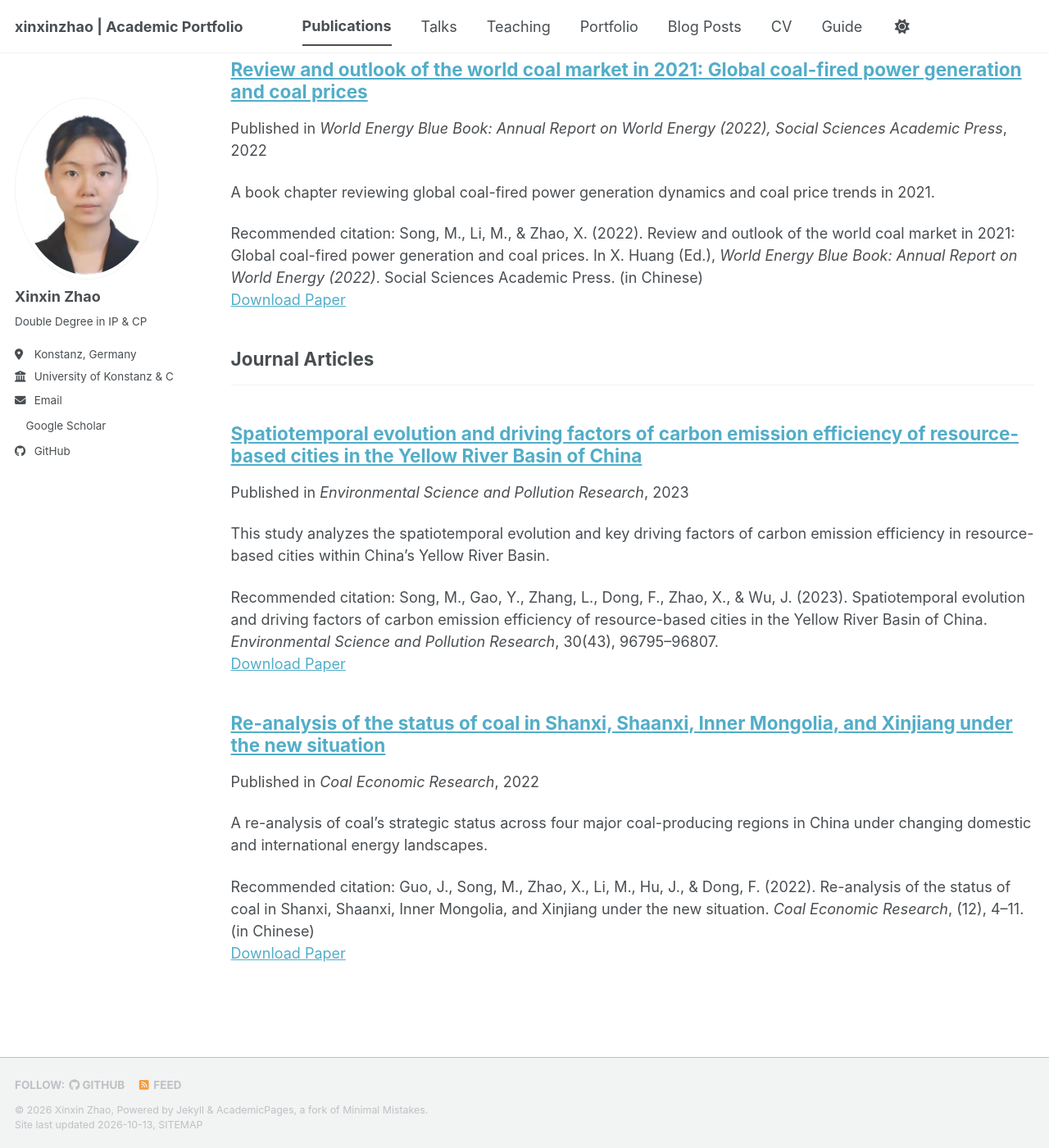
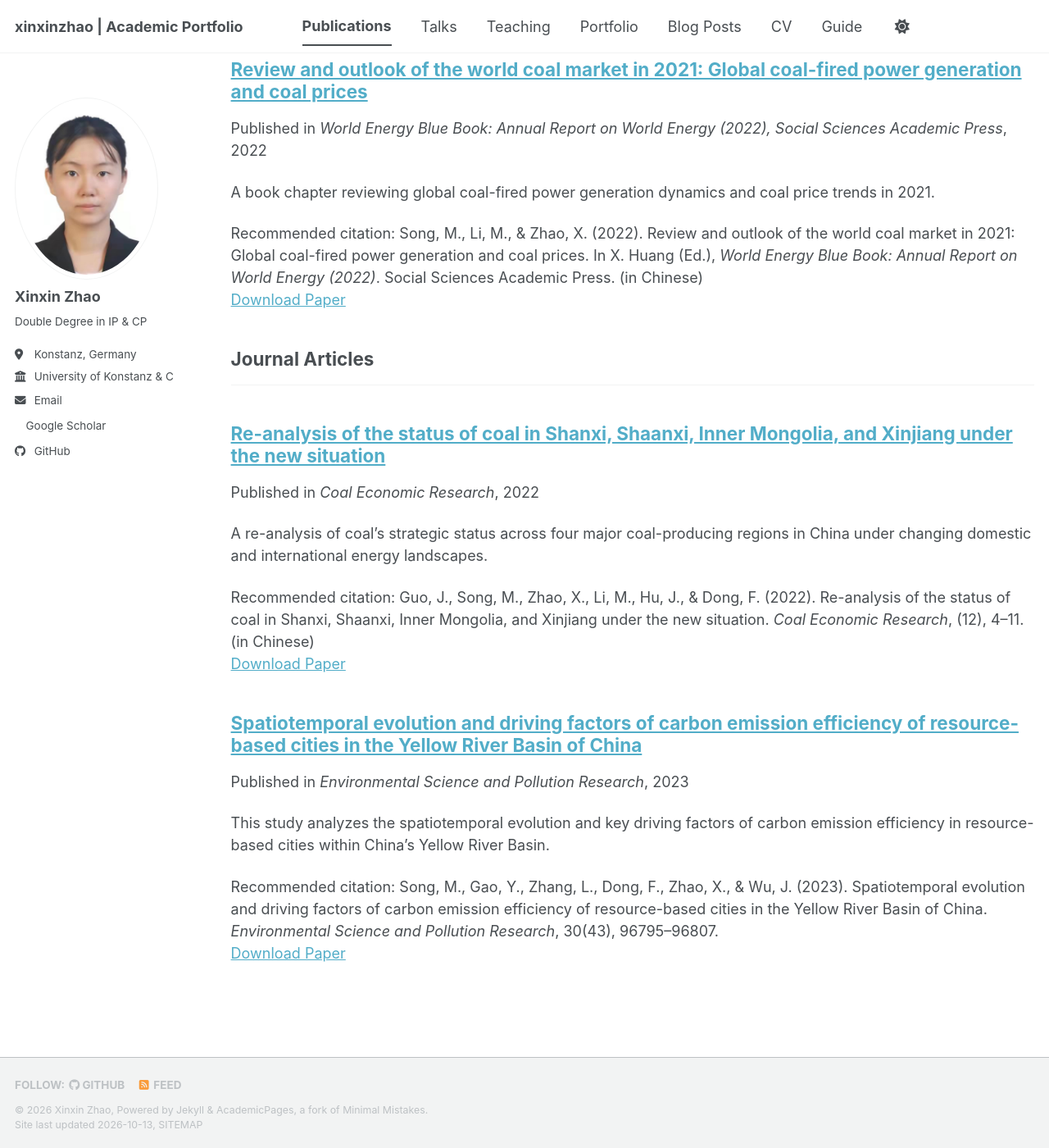
Before and after one commit to xinxinzhao616-lgtm/xinxinzhao616, a Jekyll site: the page built from _pages/publications.html, in a window 1280 px wide and 1400 px high, scrolled down 235 px. Shown: the whole window at 82% size. Built offline with Jekyll 4.4.1, drawn with Linux system fonts in a browser that asks for light colours; a style sheet for code colours, icons or effects is not loaded; part of the change alters nothing that is shown.

```diff
--- a/_pages/publications.html
+++ b/_pages/publications.html
@@ -13,9 +13,9 @@ author_profile: true
 
 <!-- New style rendering if publication categories are defined -->
 {% if site.publication_category %}
-  {% for category in site.publication_category  %}
+  {% for category in site.publication_category %}
     {% assign title_shown = false %}
-    {% for post in site.publications reversed %}
+    {% for post in site.publications %}
       {% if post.category != category[0] %}
         {% continue %}
       {% endif %}
@@ -27,7 +27,7 @@ author_profile: true
     {% endfor %}
   {% endfor %}
 {% else %}
-  {% for post in site.publications reversed %}
+  {% for post in site.publications %}
     {% include archive-single.html %}
   {% endfor %}
 {% endif %}
```
